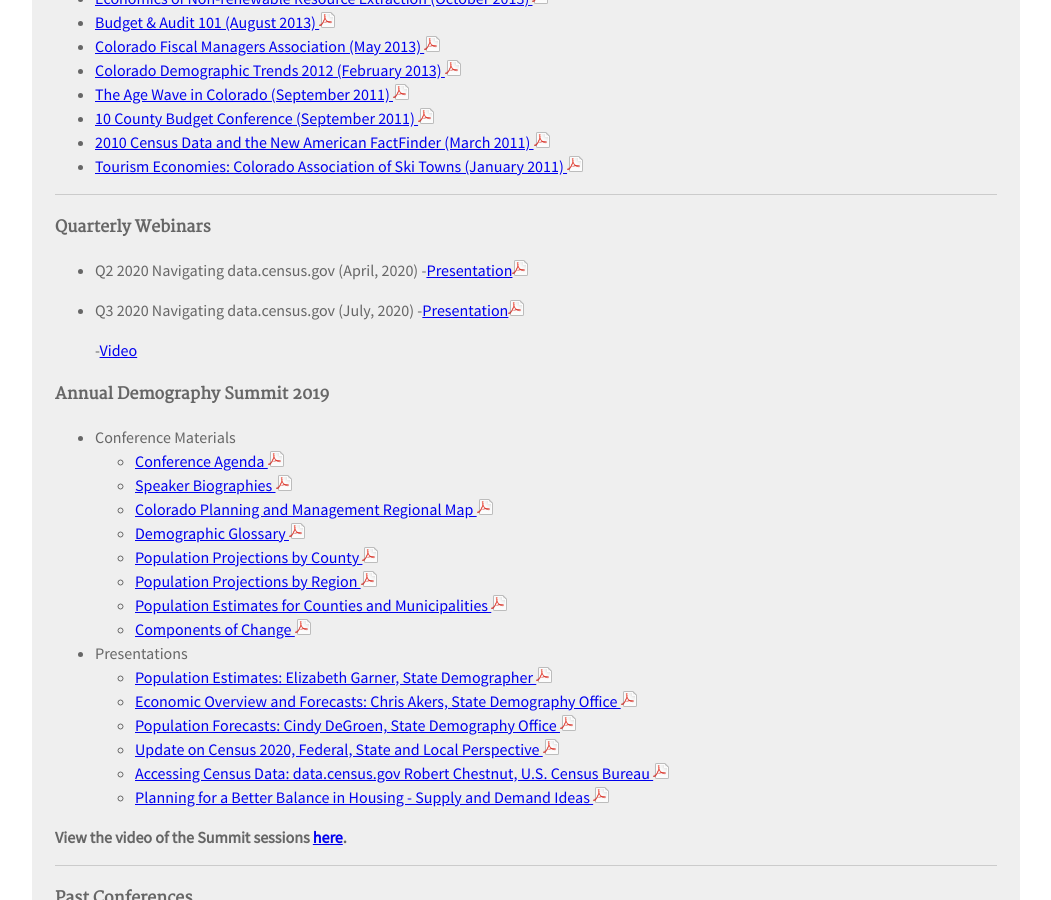
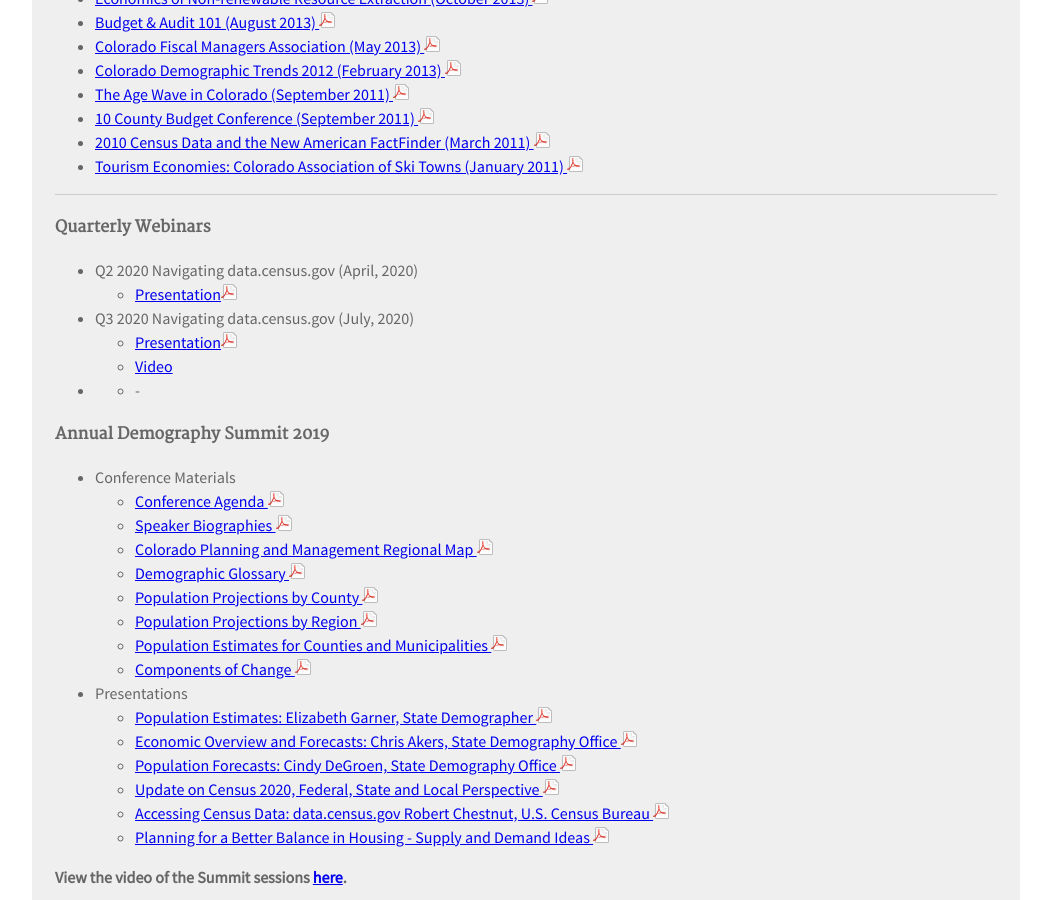
Before and after one commit to TBleess/Website_New, a Jekyll site: the page built from pages/9_Not_in_Menu/publications-and-presentations.md, in a window 1280 px wide and 900 px high, scrolled down 1399 px. Shown: the whole window, without its empty margins (114-1165 px from the left). Built offline with Jekyll 4.4.1, drawn with Linux system fonts in a browser that asks for light colours.

Commit message:
Update publications-and-presentations.md

```diff
--- a/pages/9_Not_in_Menu/publications-and-presentations.md
+++ b/pages/9_Not_in_Menu/publications-and-presentations.md
@@ -18,7 +18,7 @@
 
 [Infographics](/demography/infographics#infographics) \| [Publications & Reports](#publications-and-reports) \| [Community Profiles](#community-profiles) \| [Presentations](#presentations) \| [Thematic Maps](/gis/thematic-maps#thematic-maps) \| [GIS Data](/gis/gis-data#gis-data)
 
-\|[Quarterly Webinars](#quarterly-webinars)\|[2019 Annual Demography Summit](#annual-demography-summit-2019) \|[Past Conferences](#past-conferences)\| [Press Releases](#press-releases) \| [Archived Publications and Presentations](/demography/archived-publications-and-presentations#archived-publications-and-presentations)
+ [Quarterly Webinars](#quarterly-webinars)\| [2019 Annual Demography Summit](#annual-demography-summit-2019) \|[Past Conferences](#past-conferences)\| [Press Releases](#press-releases) \| [Archived Publications and Presentations](/demography/archived-publications-and-presentations#archived-publications-and-presentations)
 
 </div>
 
@@ -75,12 +75,11 @@
 #### Quarterly Webinars
 
 - Q2 2020 Navigating data.census.gov (April, 2020)
-   -[Presentation![pdf](/images/page_white_acrobat.png 'download pdf file')](https://drive.google.com/uc?export=download&id=1e5xNp_iA5vb7kNo0y1mAaZvtgbyYBplZ)
+   - [Presentation![pdf](/images/page_white_acrobat.png 'download pdf file')](https://drive.google.com/uc?export=download&id=1e5xNp_iA5vb7kNo0y1mAaZvtgbyYBplZ)
 - Q3 2020 Navigating data.census.gov (July, 2020)
-   -[Presentation![pdf](/images/page_white_acrobat.png 'download pdf file')](https://drive.google.com/uc?export=download&id=15bs1ZL3VVQc_W48I5yjGXrSXYdhwm2oS)
-
-   -[Video](https://youtu.be/WWNJneZXLCQ)
-
+   - [Presentation![pdf](/images/page_white_acrobat.png 'download pdf file')](https://drive.google.com/uc?export=download&id=15bs1ZL3VVQc_W48I5yjGXrSXYdhwm2oS)
+   - [Video](https://youtu.be/WWNJneZXLCQ)
+- - -
 
 #### Annual Demography Summit 2019
 
```
